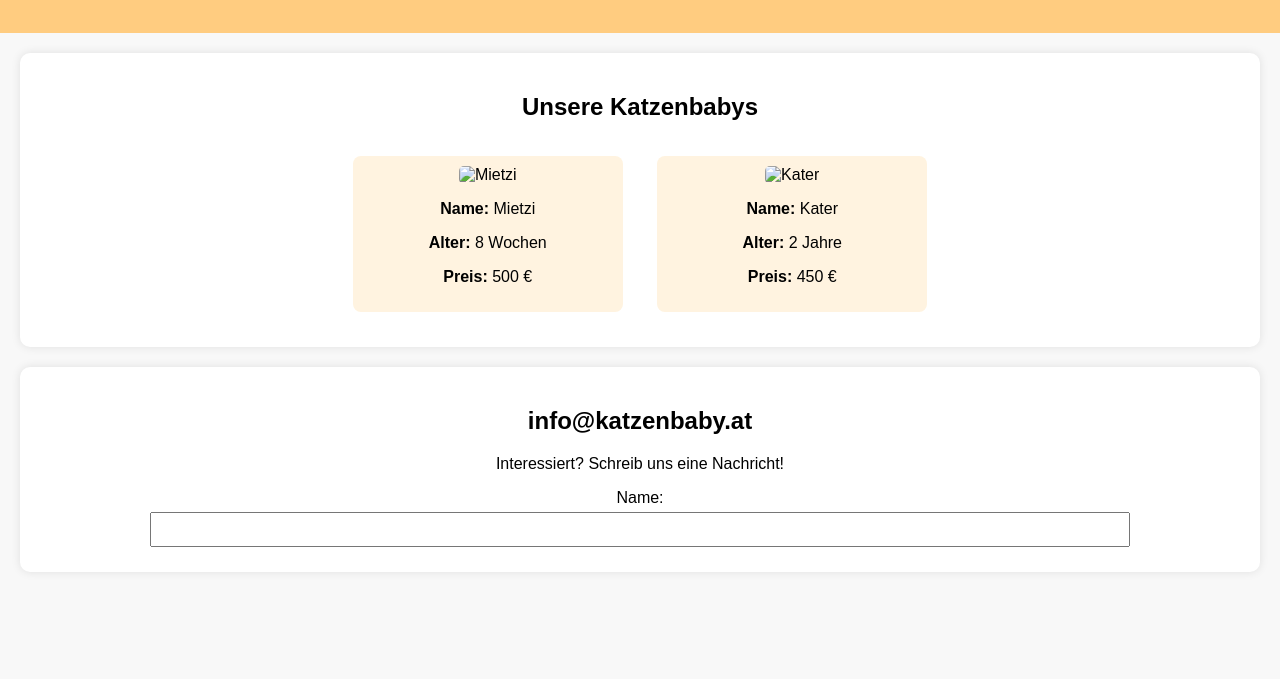
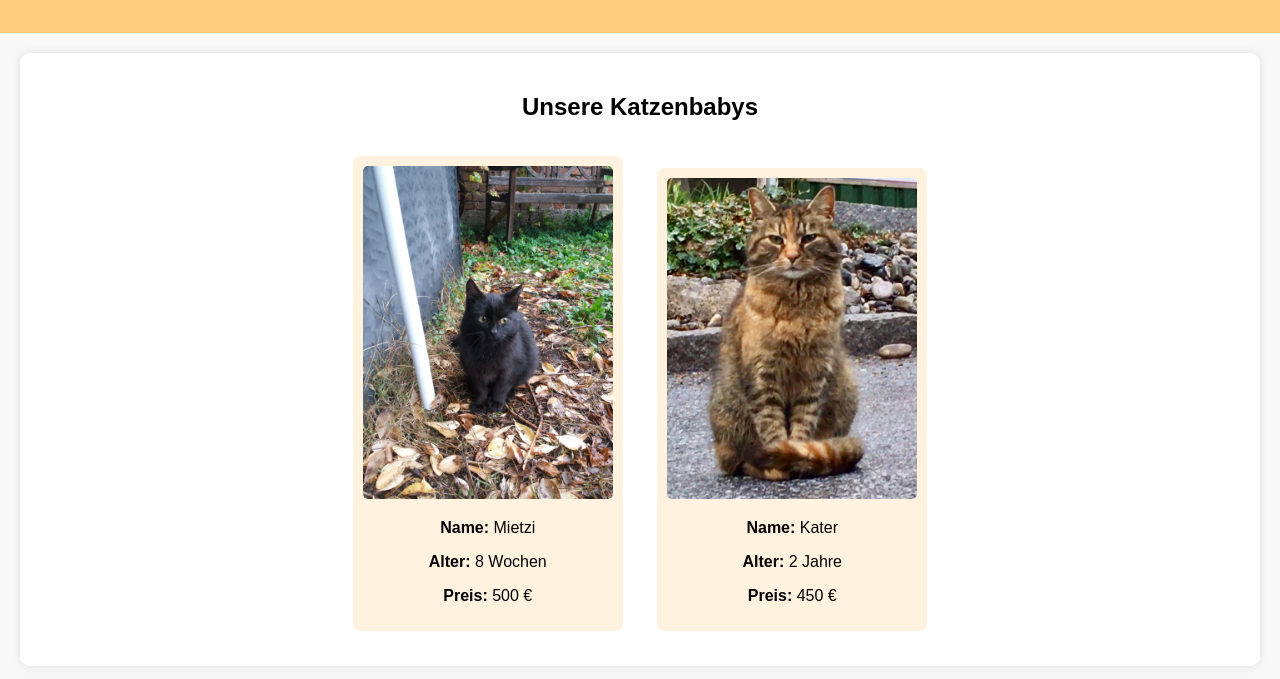
Before and after one commit to dumsikatze/katzenbabys-webseite, a plain HTML site: page index.html in a window 1280 px wide. Shown: the part 121-800 px from the top of the page. Drawn offline with Linux system fonts and the light colour scheme.

Commit message:
Update index.html

```diff
--- a/index.html
+++ b/index.html
@@ -15,14 +15,14 @@
     <section id="katzen">
         <h2>Unsere Katzenbabys</h2>
         <div class="katze">
-            <img src="katze1.jpg" alt="Mietzi">
+            <img src="Mietzi.jpeg" alt="Mietzi" width="300">
             <p><strong>Name:</strong> Mietzi</p>
             <p><strong>Alter:</strong> 8 Wochen</p>
             <p><strong>Preis:</strong> 500 €</p>
         </div>
 
         <div class="katze">
-            <img src="katze2.jpg" alt="Kater">
+            <img src="Kater.jpeg" alt="Kater" width="300">
             <p><strong>Name:</strong> Kater</p>
             <p><strong>Alter:</strong> 2 Jahre</p>
             <p><strong>Preis:</strong> 450 €</p>
```
